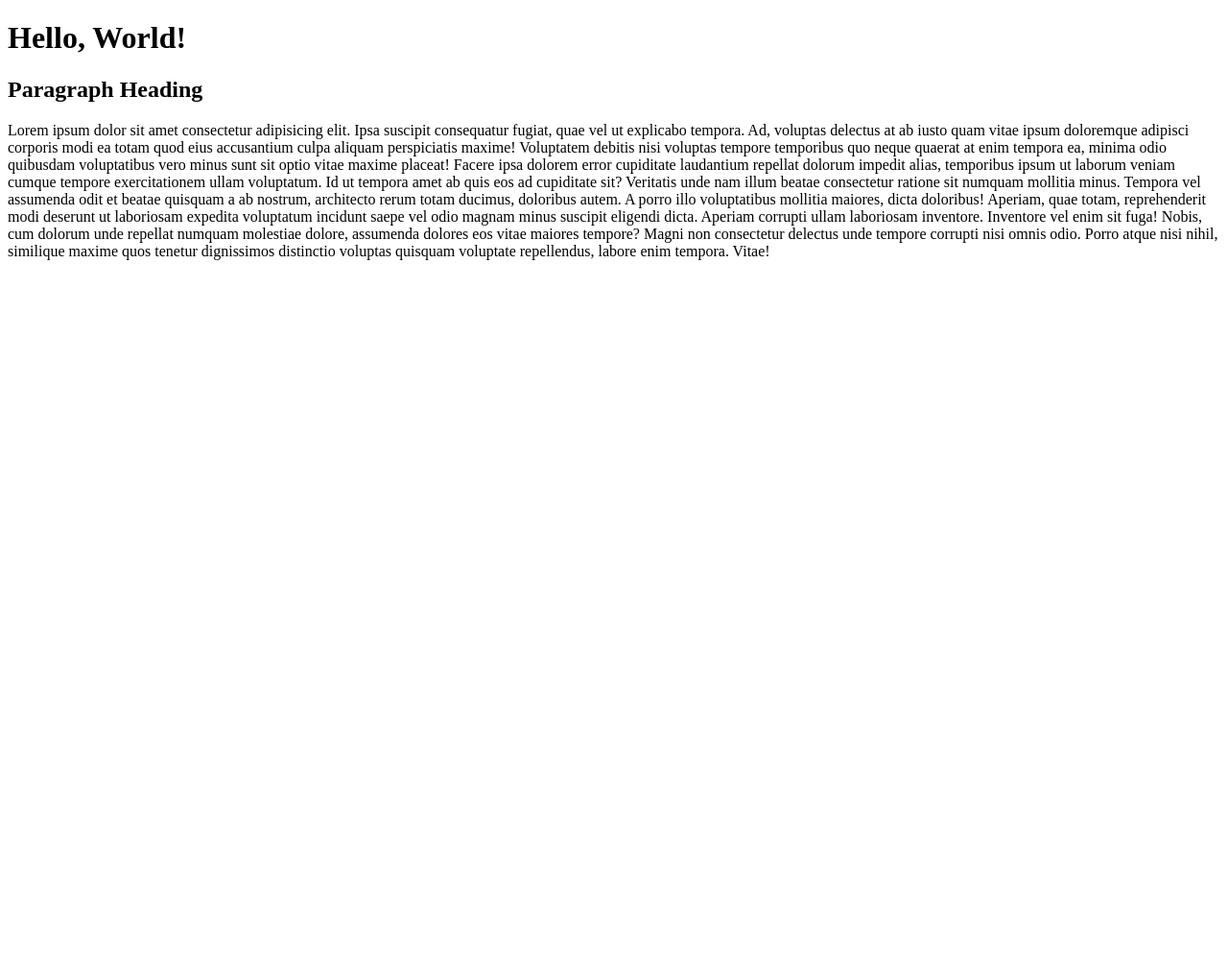
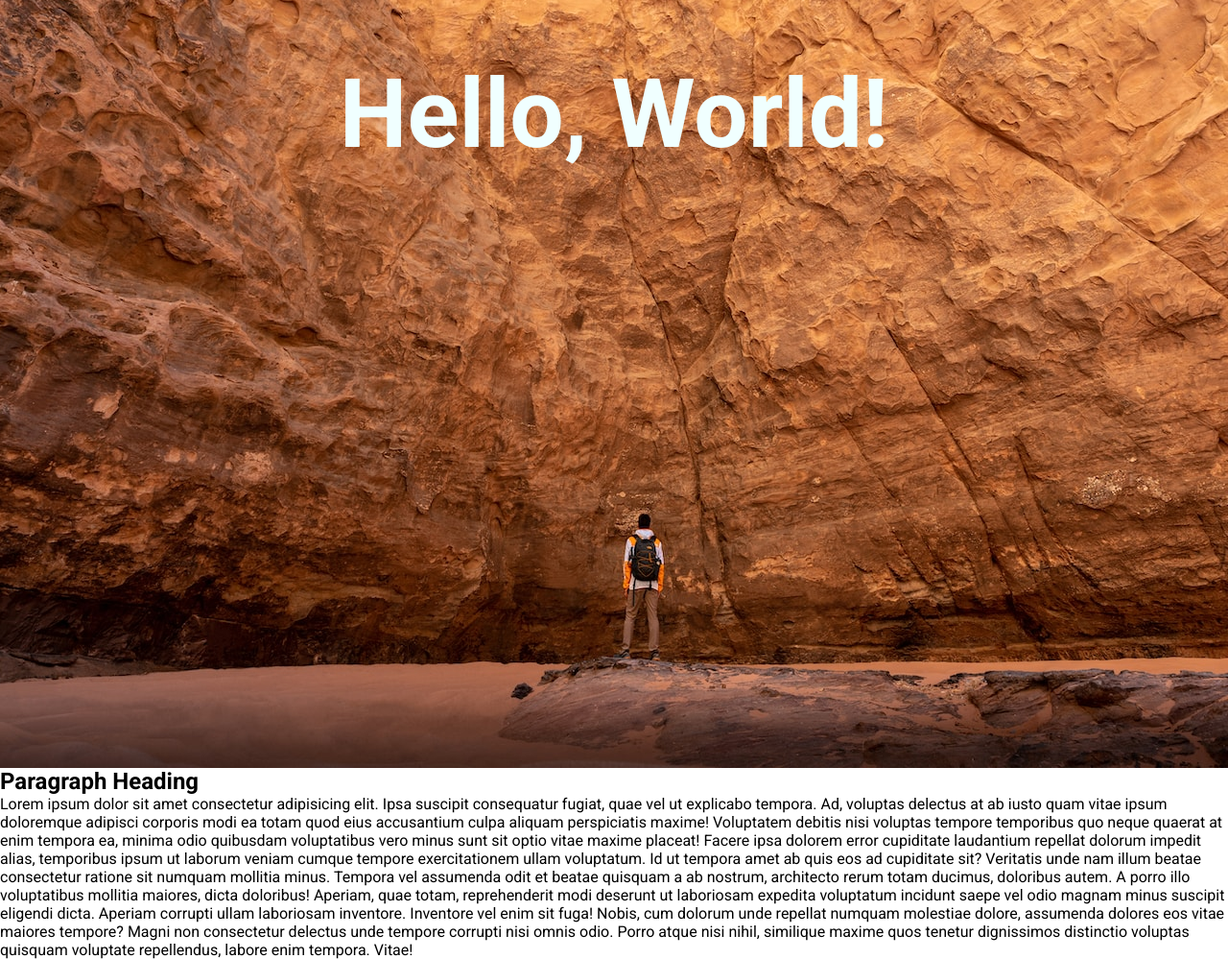
Before and after one commit to Misskhat/conception-html-css, a plain HTML site: page session-one/index.html in a window 1280 px wide. Shown: the whole page at 96% size. Before the commit the page ends 800 px from the top, so only its background shows below. Drawn offline with Linux system fonts and the light colour scheme.

Commit message:
solve google front

```diff
--- a/session-one/index.html
+++ b/session-one/index.html
@@ -4,13 +4,13 @@
     <meta charset="UTF-8">
     <meta name="viewport" content="width=device-width, initial-scale=1.0">
     <title>Conceptiul 1</title>
-    <link rel="stylesheet" href="/session-one/images/man-in-wall.jpg">
+    <link rel="stylesheet" href="/session-one/styles/style.css">
 </head>
 <body>
     <div class="image-position">
         <h1>Hello, World!</h1>
     </div>
-    <div>
+    <div class="artical">
         <h2>Paragraph Heading</h2>
         <p>Lorem ipsum dolor sit amet consectetur adipisicing elit. Ipsa suscipit consequatur fugiat, quae vel ut explicabo tempora. Ad, voluptas delectus at ab iusto quam vitae ipsum doloremque adipisci corporis modi ea totam quod eius accusantium culpa aliquam perspiciatis maxime! Voluptatem debitis nisi voluptas tempore temporibus quo neque quaerat at enim tempora ea, minima odio quibusdam voluptatibus vero minus sunt sit optio vitae maxime placeat! Facere ipsa dolorem error cupiditate laudantium repellat dolorum impedit alias, temporibus ipsum ut laborum veniam cumque tempore exercitationem ullam voluptatum. Id ut tempora amet ab quis eos ad cupiditate sit? Veritatis unde nam illum beatae consectetur ratione sit numquam mollitia minus. Tempora vel assumenda odit et beatae quisquam a ab nostrum, architecto rerum totam ducimus, doloribus autem. A porro illo voluptatibus mollitia maiores, dicta doloribus! Aperiam, quae totam, reprehenderit modi deserunt ut laboriosam expedita voluptatum incidunt saepe vel odio magnam minus suscipit eligendi dicta. Aperiam corrupti ullam laboriosam inventore. Inventore vel enim sit fuga! Nobis, cum dolorum unde repellat numquam molestiae dolore, assumenda dolores eos vitae maiores tempore? Magni non consectetur delectus unde tempore corrupti nisi omnis odio. Porro atque nisi nihil, similique maxime quos tenetur dignissimos distinctio voluptas quisquam voluptate repellendus, labore enim tempora. Vitae!</p>
     </div>
--- a/session-one/styles/style.css
+++ b/session-one/styles/style.css
@@ -1,26 +1,21 @@
-<style>
-  @import url('https://fonts.googleapis.com/css2?family=Lato:ital,wght@0,400;0,700;0,900;1,400;1,700;1,900&display=swap');
-</style>
+@import url('https://fonts.googleapis.com/css2?family=Roboto:wght@400;500;700;900&display=swap');
 
-* {
+*{
     margin: 0;
     padding: 0;
-    font-family: 'Lato', sans-serif;
+    font-family: 'Roboto', sans-serif;
 }
 
 .image-position{
-    background-image: url(../images/man-in-wall.jpg);
+    background-image: url(../images/man-infront-wall.jpg);
+    height: 100vh;
     background-position: bottom;
-    height: 100vh;
+
 }
 
-.image-position h1 {
-    color: blanchedalmond;
+.image-position h1{
+    text-align: center;
+    color:azure;
     font-size: 100px;
-    text-align: center;
     padding-top: 60px;
 }
-
-p {
-
-}
```
Also changed, not shown: session-one/images/man-infront-wall.jpg (renamed from session-one/images/man-in-wall.jpg).
